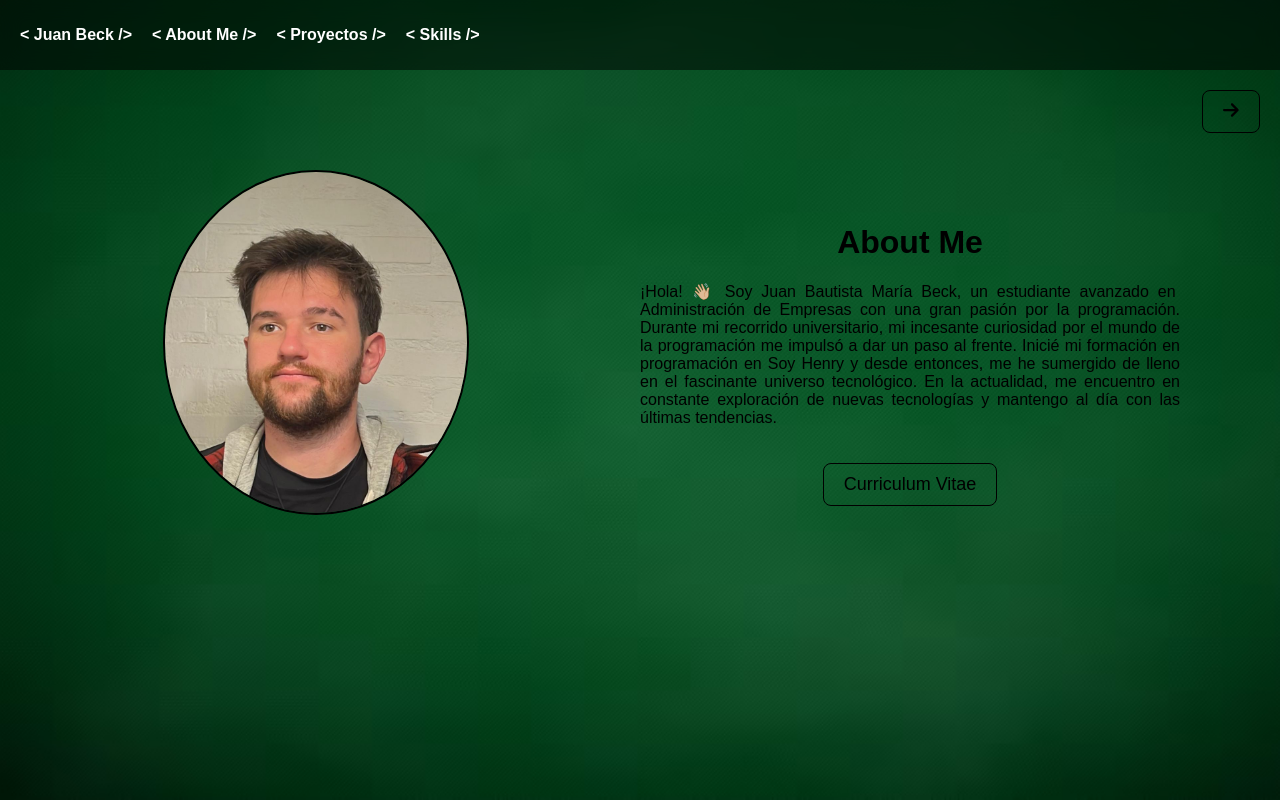
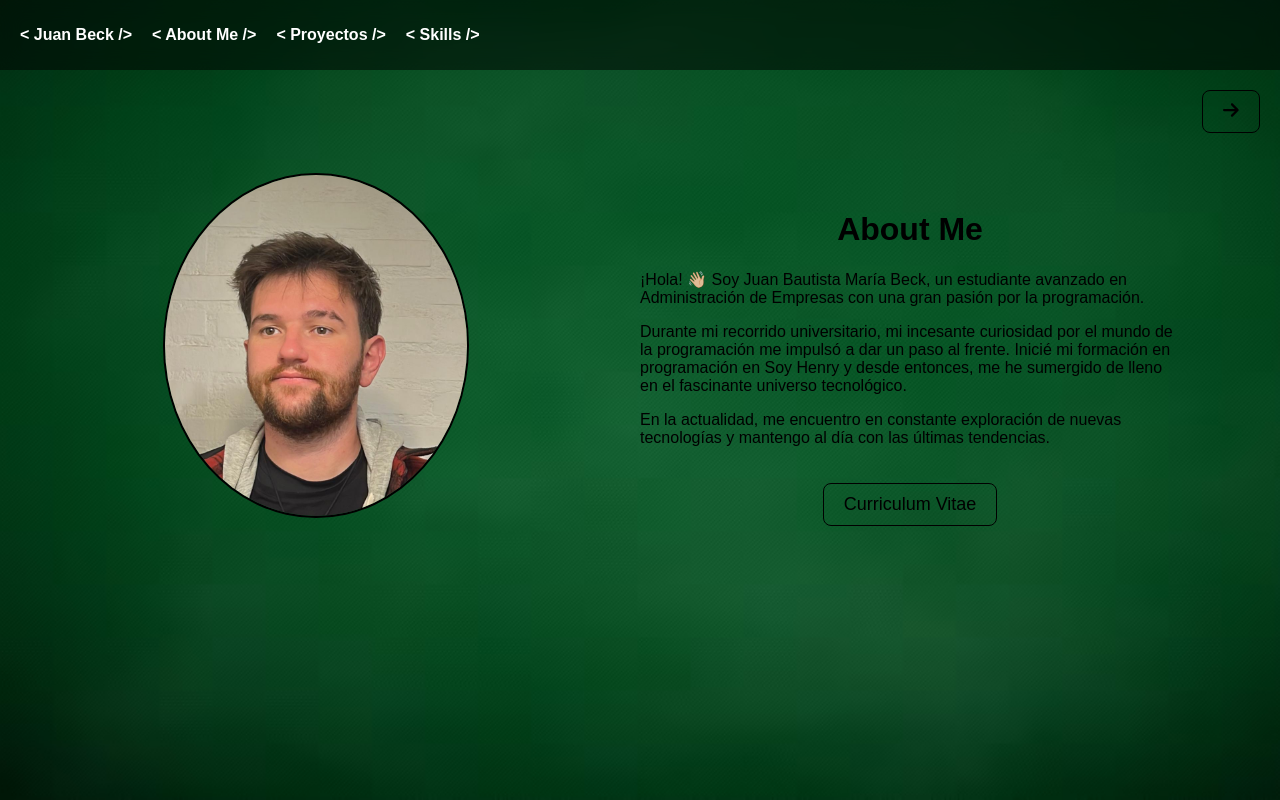
Before and after one commit to JBautistaBeck/My-Portfolio-Nuevo, a React (Create React App) app: page /about in a window 1280 px wide. Built offline with nearby package versions, Linux system fonts and the light colour scheme.

Commit message:
Texto about arreglado

```diff
--- a/src/views/about/about.css
+++ b/src/views/about/about.css
@@ -27,7 +27,7 @@
 }
 
 .text-total {
-    text-align: justify;
+    text-align: start;
 }
 
 .button-aboutme {
@@ -61,6 +61,7 @@
     }
     .text-container {
         margin-top: 0;
+        width: 300px;
 
     }
     .img-container {
--- a/src/views/about/about.jsx
+++ b/src/views/about/about.jsx
@@ -6,7 +6,9 @@ import { faArrowRight } from '@fortawesome/free-solid-svg-icons';
 
 function About() {
 
-  const aboutMeText = "¡Hola! 👋🏼 Soy Juan Bautista María Beck, un estudiante avanzado en Administración de Empresas con una gran pasión por la programación. Durante mi recorrido universitario, mi incesante curiosidad por el mundo de la programación me impulsó a dar un paso al frente. Inicié mi formación en programación en Soy Henry y desde entonces, me he sumergido de lleno en el fascinante universo tecnológico. En la actualidad, me encuentro en constante exploración de nuevas tecnologías y mantengo al día con las últimas tendencias."
+  const aboutMeText1 = "¡Hola! 👋🏼 Soy Juan Bautista María Beck, un estudiante avanzado en Administración de Empresas con una gran pasión por la programación."
+  const aboutMeText2 = " Durante mi recorrido universitario, mi incesante curiosidad por el mundo de la programación me impulsó a dar un paso al frente. Inicié mi formación en programación en Soy Henry y desde entonces, me he sumergido de lleno en el fascinante universo tecnológico."
+  const aboutMeText3 = " En la actualidad, me encuentro en constante exploración de nuevas tecnologías y mantengo al día con las últimas tendencias."
 
   return (
     <div className='about-container'>
@@ -17,7 +19,9 @@ function About() {
       <div className='text-container'>
         <Link to="/proyectos" className='top-right-button'> <button className='button-aboutme'><FontAwesomeIcon  icon={faArrowRight} /></button> </Link>
         <h1>About Me</h1>
-        <p className='text-total'>{aboutMeText}</p>
+        <p className='text-total'>{aboutMeText1}</p>
+        <p className='text-total'>{aboutMeText2}</p>
+        <p className='text-total'>{aboutMeText3}</p>
         <a href='https://docs.google.com/document/d/11-ACxx88UTeenLH1yS40QdkM-7Y5Uk-5AFdoxkhnGt4/edit' target="_blank" rel="noopener noreferrer"><button className='button-aboutme'>Curriculum Vitae</button></a>
       </div>
     </div>
```
